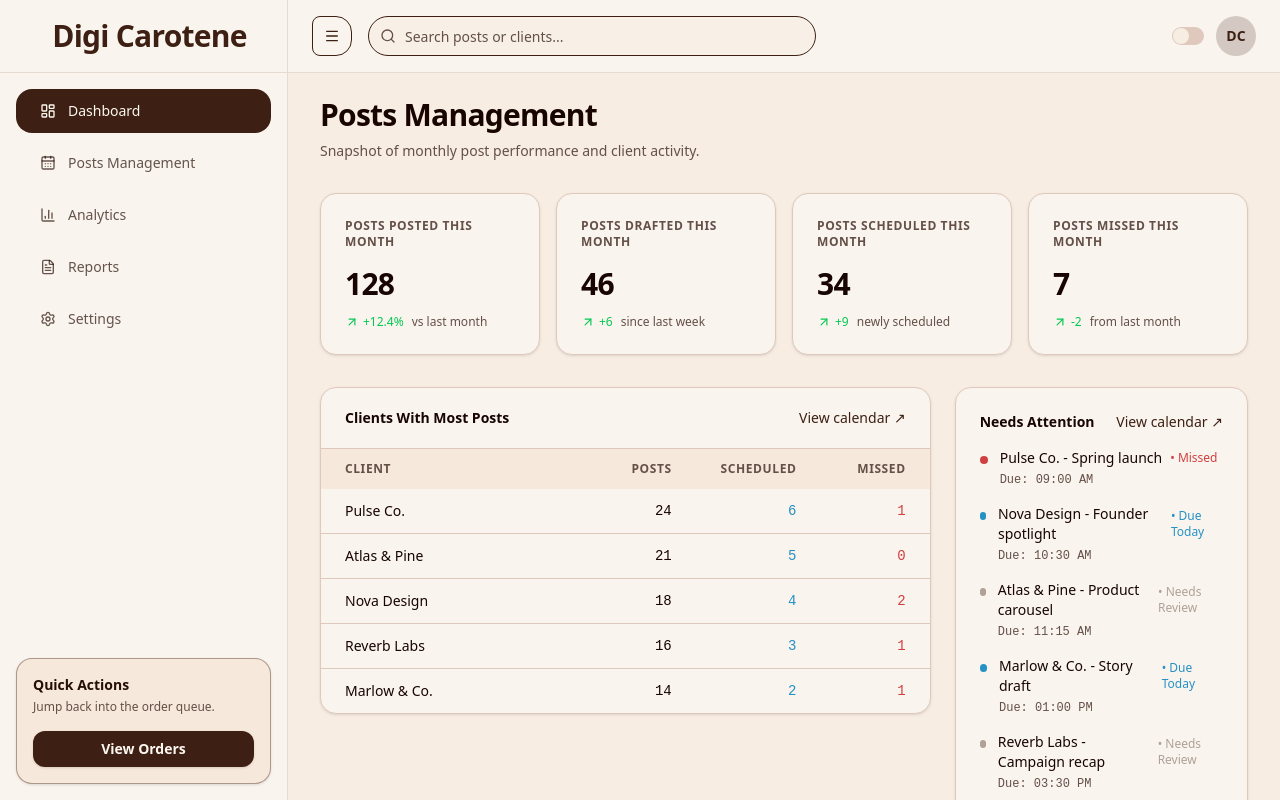
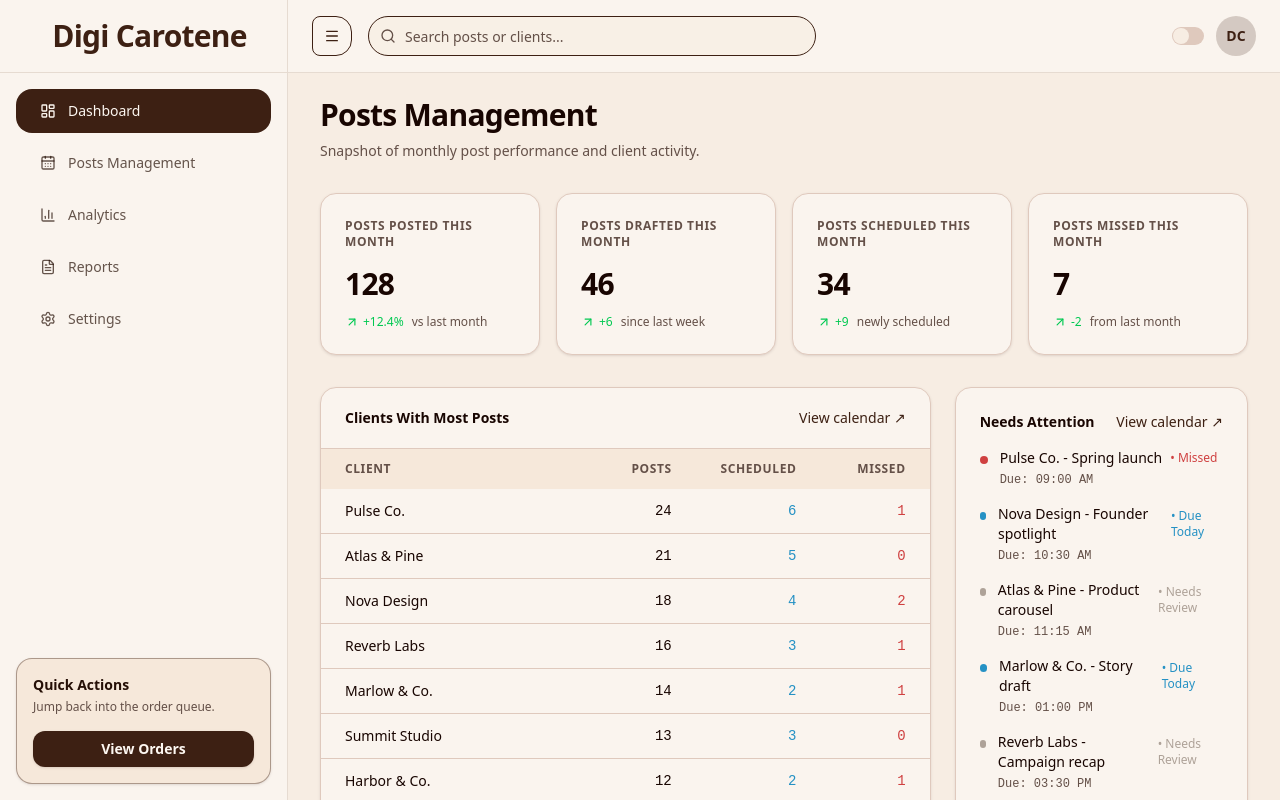
Before and after one commit to farhan-6710/digi-carotene, a React (Vite) app: page /dashboard in a window 1280 px wide. Built offline with nearby package versions, Linux system fonts and the light colour scheme; a web font is replaced by a local one.

Commit message:
Add new top clients to dashboard and adjust layout for CustomerRequests in HomePage

```diff
--- a/src/constants/dashboard.ts
+++ b/src/constants/dashboard.ts
@@ -94,6 +94,11 @@ export const topClients: TopClient[] = [
   { name: "Nova Design", posts: 18, scheduled: 4, missed: 2 },
   { name: "Reverb Labs", posts: 16, scheduled: 3, missed: 1 },
   { name: "Marlow & Co.", posts: 14, scheduled: 2, missed: 1 },
+  { name: "Summit Studio", posts: 13, scheduled: 3, missed: 0 },
+  { name: "Harbor & Co.", posts: 12, scheduled: 2, missed: 1 },
+  { name: "Lumen Works", posts: 11, scheduled: 2, missed: 0 },
+  { name: "Cedar Lane", posts: 10, scheduled: 1, missed: 1 },
+  { name: "Northwind", posts: 9, scheduled: 1, missed: 0 },
 ];
 
 export type RecentOrder = {
--- a/src/pages/HomePage.tsx
+++ b/src/pages/HomePage.tsx
@@ -50,7 +50,9 @@ export function HomePage() {
         </div>
 
         {/* Needs attention */}
-        <CustomerRequests />
+        <div className="lg:col-span-1">
+          <CustomerRequests />
+        </div>
       </div>
     </section>
   );
```
